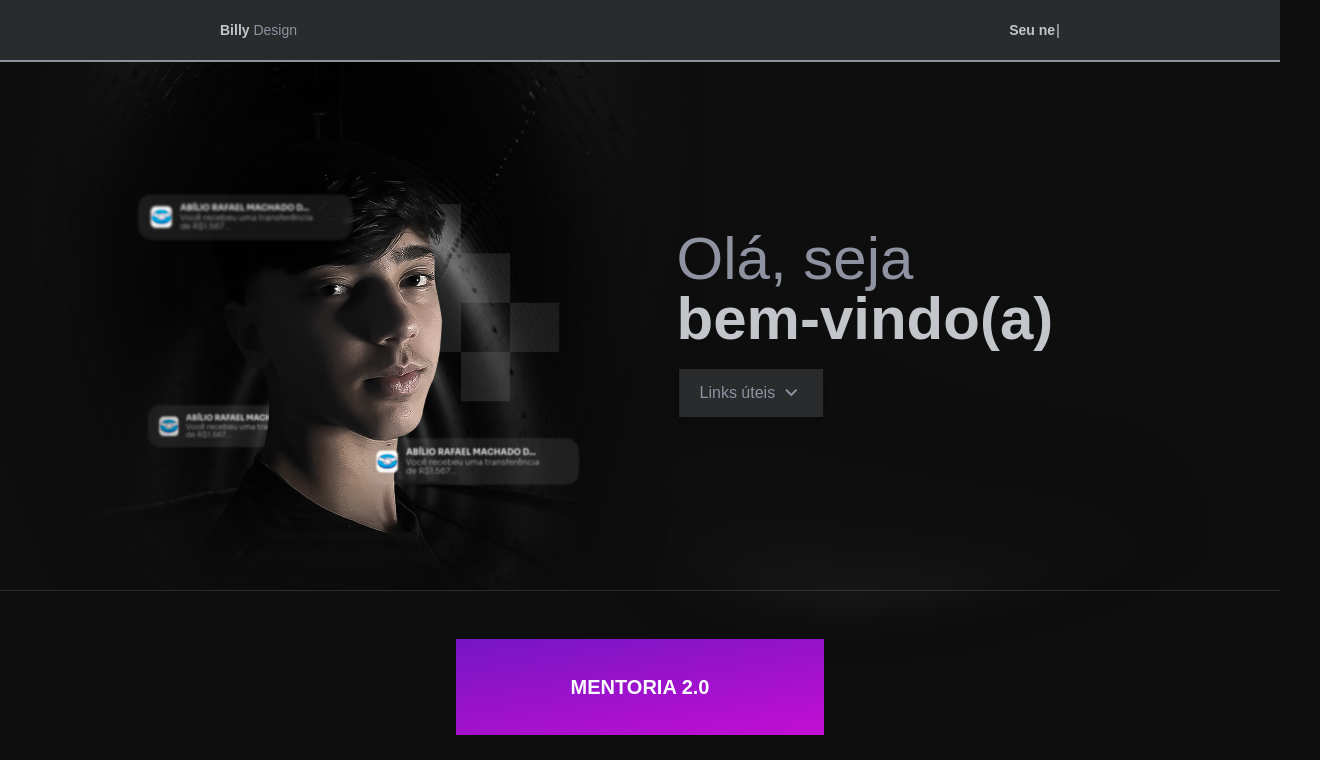
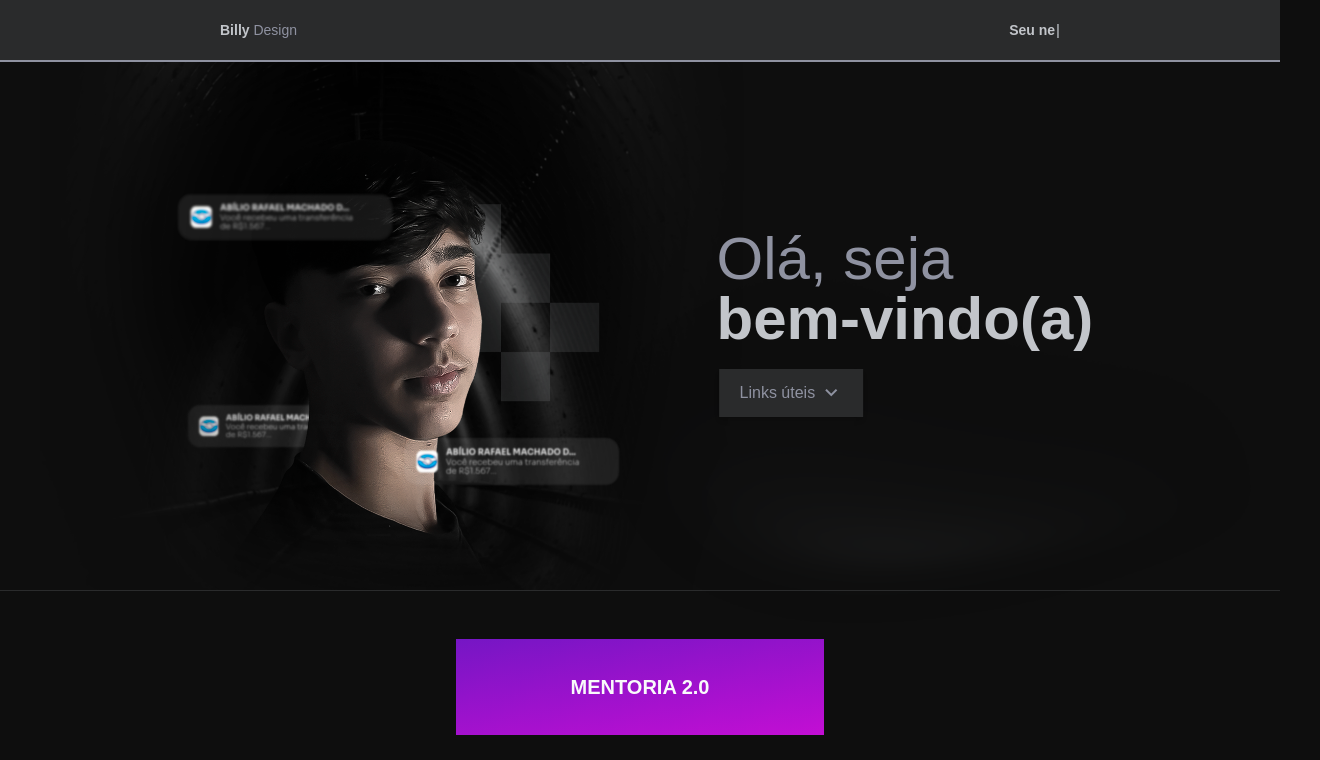
Before and after one commit to MuriWolf/abilho-site2.0, a website with bundled scripts: page index.html in a window 1280 px wide. Shown: the top 760 px of the page, 1320 px wide, since content can reach past the window. Built offline with nearby package versions, Linux system fonts and the light colour scheme.

Commit message:
updates on hero

```diff
--- a/index.html
+++ b/index.html
@@ -22,8 +22,8 @@
         </header>
 
         <main class="mb-7 mt-14">
-            <section class="relative md:max-h-[600px] max-w-7xl mx-auto md:flex items-center justify-center">
-                <img class="hidden md:block absolute -top-5 right-0 w-4/6 opacity-[0.33] select-none pointer-events-none" src="assets/images/LUZ.png" alt="">
+            <section class="relative md:max-h-[600px] max-w-7xl mx-auto md:flex items-center justify-center left-10">
+                <img class="hidden md:block absolute -top-16 right-0 w-4/6 opacity-[0.33] select-none pointer-events-none" src="assets/images/LUZ.png" alt="">
                 <div class="md:w-7/12 lg:w-8/12 flex relative pointer-events-none select-none">
                     <img class="absolute w-[31%] top-[28%] left-[14%] md:top-1/4 md:left-[18%] select-none pointer-events-none" data-aos="slide-down" data-aos-duration="1750" data-aos-delay="0" src="assets/images/PIX ESQUERDO.png" alt="">
                     <img class="absolute w-[31%] bottom-[30%] md:bottom-[19%] right-[20%] select-none pointer-events-none" data-aos="slide-down" data-aos-duration="2250" data-aos-delay="0" src="assets/images/PIX-ABAIXO-DO-QUEIXO-DIREITA.png" alt="">
```
Also changed, not shown: public/style.css.
